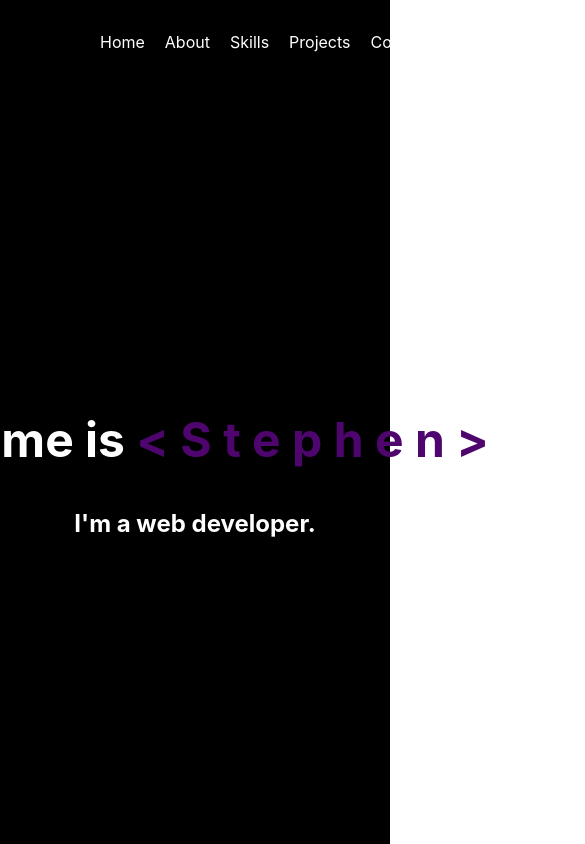
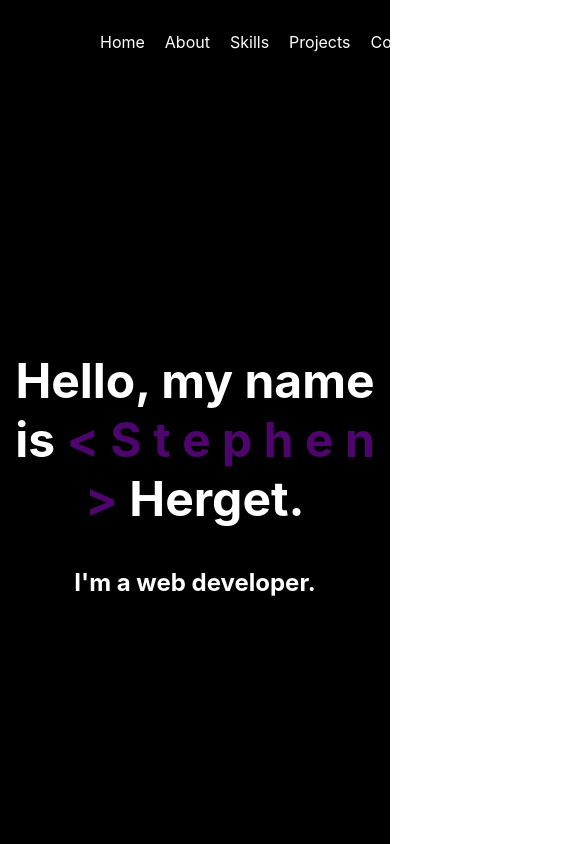
Before and after one commit to sherget15/MyPortfolio, a React (Create React App) app in the folder my_portfolio/: page / in a window 390 px wide. Shown: the top 844 px of the page, 585 px wide, since content can reach past the window. Built offline with nearby package versions, Linux system fonts and the light colour scheme; some icons are missing.

Commit message:
skills section now good for mobile

```diff
--- a/my_portfolio/src/App.css
+++ b/my_portfolio/src/App.css
@@ -84,9 +84,9 @@ a {
   width: 100vw;
 }
 
-.second-home {
+/* .second-home {
   white-space: nowrap;
-}
+} */
 
 .second-home > div {
   width: 300px;
@@ -108,6 +108,7 @@ a {
 
 .skills {
   display: flex;
+  align-items: center;
   text-align: center;
   right: 0;
   height: 90vh;
```
